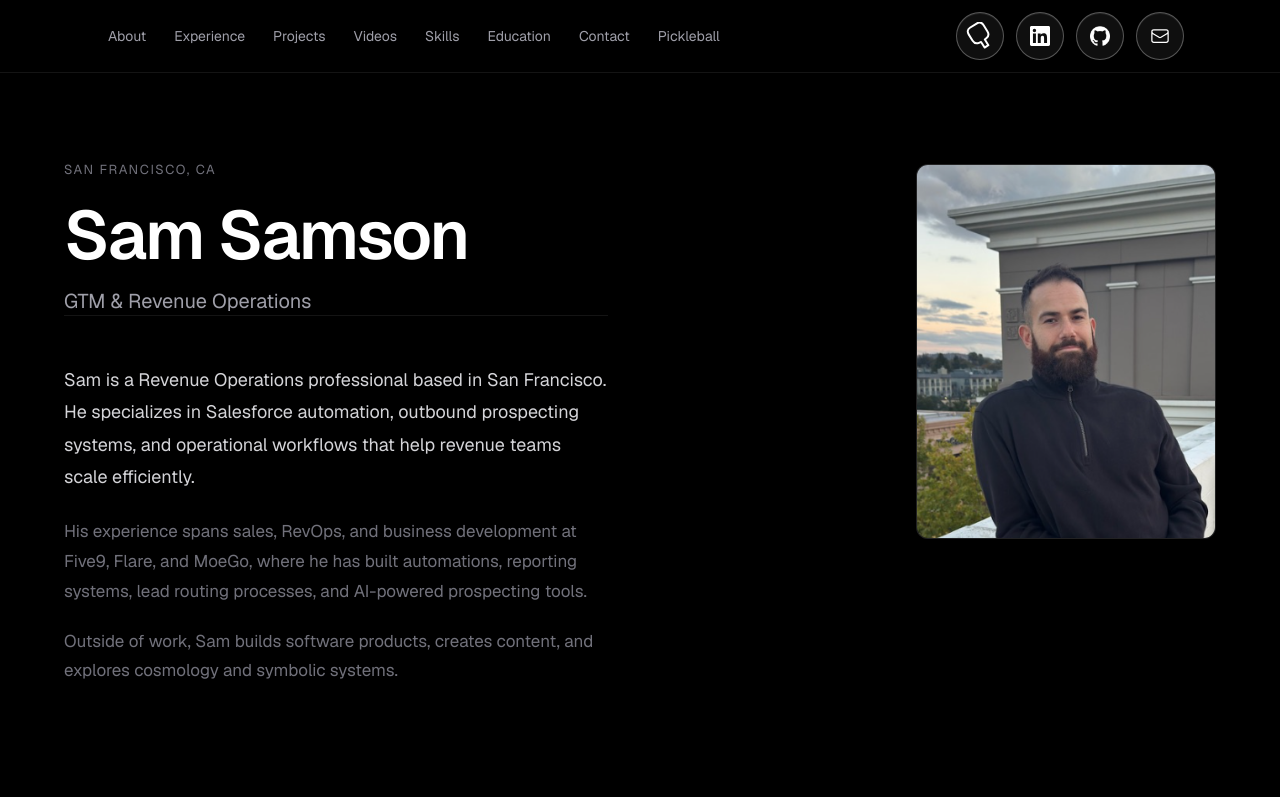
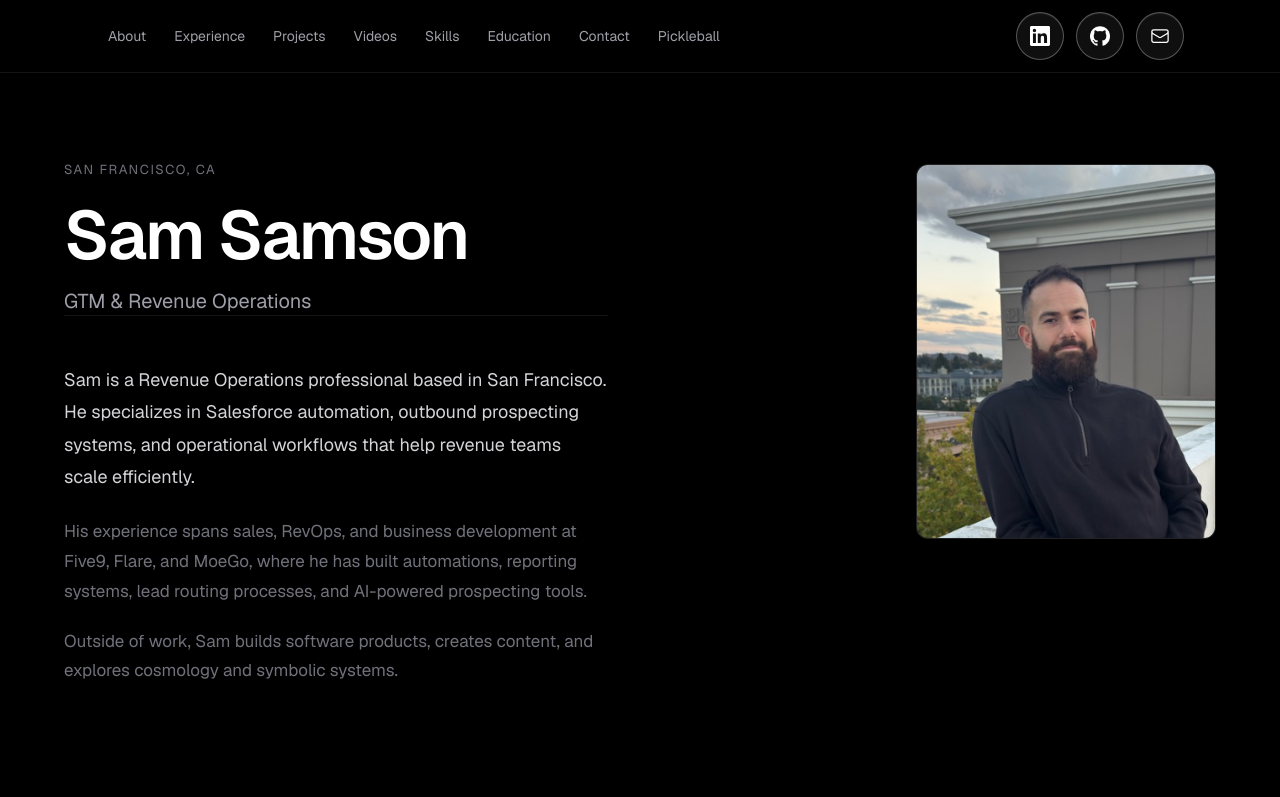
Before and after one commit to samjsamson/samsamson.co, a Next.js app: page / in a window 1280 px wide. Shown: the top 797 px of the page. Built offline with nearby package versions, Linux system fonts and the light colour scheme.

Commit message:
Remove pickleball icon button from header

```diff
--- a/components/ui/SocialButtons.tsx
+++ b/components/ui/SocialButtons.tsx
@@ -75,19 +75,6 @@ export function SocialButtons({ className = "" }: { className?: string }) {
 
   return (
     <div ref={groupRef} className={`flex items-center gap-3 ${className}`}>
-      <a
-        href="/pickleball"
-        aria-label="Pickleball coaching"
-        title="Pickleball coaching"
-        className={iconButtonClass}
-      >
-        <svg viewBox="0 0 24 24" fill="none" className="h-7 w-7" aria-hidden="true">
-          <g transform="rotate(-32 12 12)">
-            <path d="M8.4 1.4C5.8 1.4 4.5 3.4 4.5 5.9v6.2c0 2.4 1.4 4 3.7 4.4l1.9.3v5.7h3.8v-5.7l1.9-.3c2.3-.4 3.7-2 3.7-4.4V5.9c0-2.5-1.3-4.5-3.9-4.5H8.4Z" stroke="currentColor" strokeWidth="1.7" strokeLinejoin="round"/>
-          </g>
-        </svg>
-      </a>
-
       <div className="relative">
         <button
           type="button"
```
